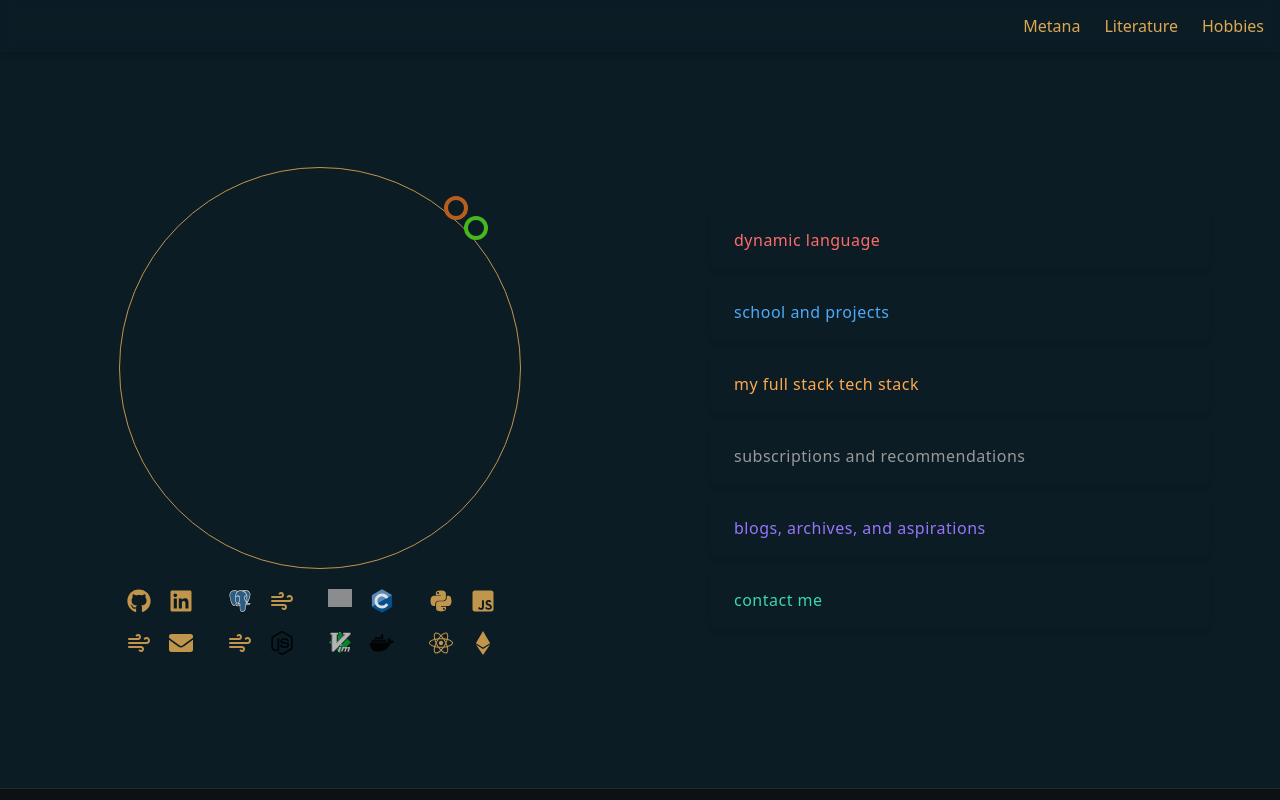
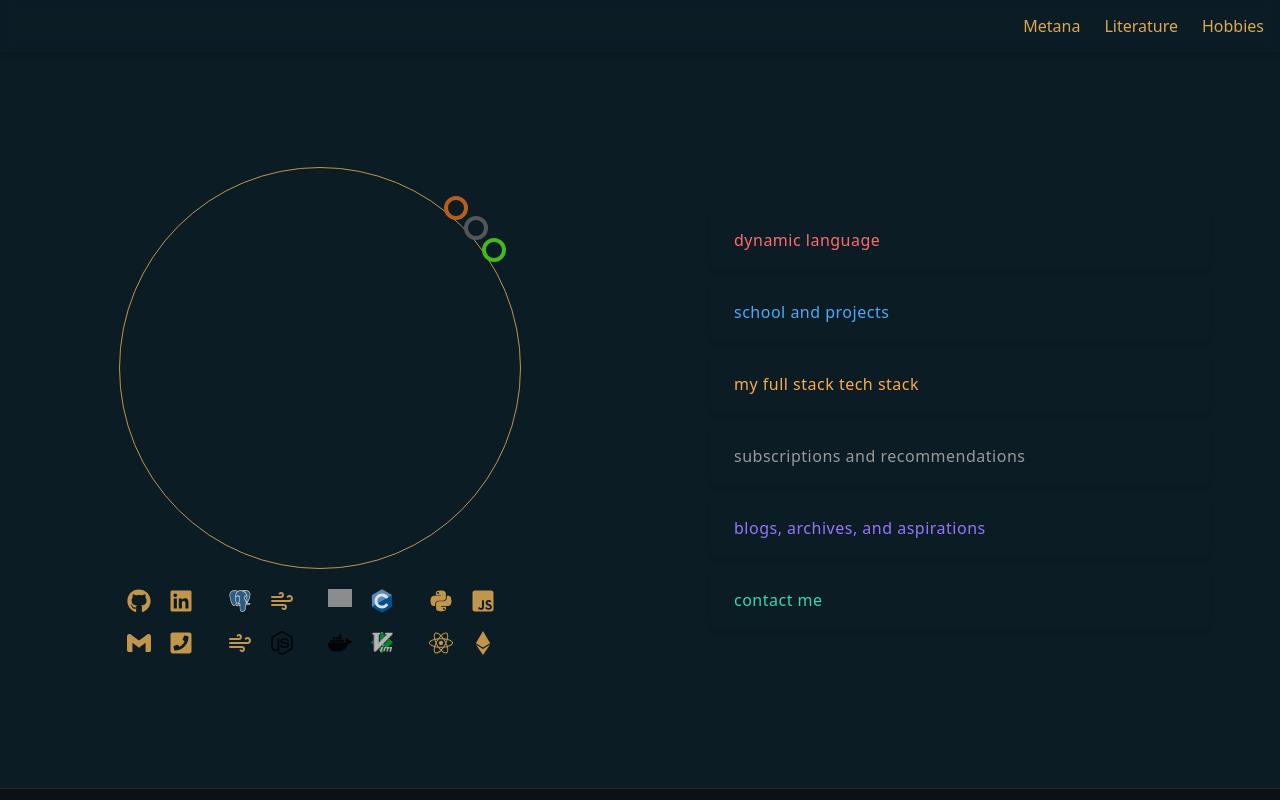
Before and after one commit to TitorRito/web, a Next.js app in the folder web-app/: page / in a window 1280 px wide. Shown: the top 800 px of the page. Built offline with nearby package versions, Linux system fonts and the light colour scheme; grey boxes are pictures that could not be loaded.

Commit message:
landing. ok. lets try and build

```diff
--- /dev/null
+++ b/web-app/src/app/documentation/page.tsx
@@ -0,0 +1,29 @@
+'use client';
+
+import { FaGithub } from 'react-icons/fa';
+
+export default function DocumentationPage() {
+  return (
+    <div className="min-h-screen flex flex-col items-center justify-between bg-gradient-to-br from-gray-900 via-indigo-950 to-gray-800">
+      <header className="w-full flex flex-col items-center mt-24">
+        <h1 className="text-5xl md:text-7xl font-extrabold text-transparent bg-clip-text bg-gradient-to-r from-indigo-400 via-purple-400 to-pink-400 drop-shadow-lg tracking-tight mb-6">
+          Documentation
+        </h1>
+        <p className="text-lg text-indigo-200 opacity-80 mt-2">
+          Welcome to the docs. Explore, learn, and build!
+        </p>
+      </header>
+      <footer className="w-full flex justify-center items-center py-10">
+        <a
+          href="https://github.com/"
+          target="_blank"
+          rel="noopener noreferrer"
+          className="group flex items-center gap-2 text-indigo-300 hover:text-white transition-colors duration-200"
+        >
+          <FaGithub className="text-4xl group-hover:scale-110 transition-transform duration-200" />
+          <span className="sr-only">GitHub</span>
+        </a>
+      </footer>
+    </div>
+  );
+}
--- a/web-app/src/app/globals.css
+++ b/web-app/src/app/globals.css
@@ -1,14 +1,14 @@
 @import "tailwindcss";
 
 @font-face {
-  font-family: 'Bytesized';
-  src: url('/fonts/Bytesized-Regular.ttf') format('truetype');
+  font-family: "Bytesized";
+  src: url("/fonts/Bytesized-Regular.ttf") format("truetype");
   font-weight: normal;
   font-style: normal;
 }
 
 #logo {
-  font-family: 'Bytesized', sans-serif;
+  font-family: "Bytesized", sans-serif;
   font-size: 28px;
   letter-spacing: 4px;
   transition: all 0.5s;
@@ -21,7 +21,7 @@
 
 :root {
   --background: #0b1c25;
-  --foreground: #DDA853;
+  --foreground: #dda853;
 }
 
 /* @theme inline {
@@ -39,7 +39,8 @@
 body {
   background: var(--background);
   color: var(--foreground);
-  font-family: system-ui, -apple-system, BlinkMacSystemFont, 'Segoe UI', Roboto, Oxygen, Ubuntu, Cantarell, 'Open Sans', 'Helvetica Neue', sans-serif;
+  font-family: system-ui, -apple-system, BlinkMacSystemFont, "Segoe UI", Roboto,
+    Oxygen, Ubuntu, Cantarell, "Open Sans", "Helvetica Neue", sans-serif;
   font-size: 16px;
 }
 
@@ -71,7 +72,6 @@ textarea:focus {
   background: var(--foreground);
   color: var(--background);
 }
-
 
 /* -- landing page styles -- */
 .full-container {
@@ -151,7 +151,7 @@ textarea:focus {
 }
 
 .nav-item::after {
-  content: '';
+  content: "";
   position: absolute;
   bottom: 0;
   left: 0;
@@ -293,34 +293,63 @@ textarea:focus {
 .icon-a {
   position: absolute;
   top: 12%;
-  /* Distance from top edge */
   right: 8%;
-  /* Slightly more from right than icon-b */
   width: 6%;
-  /* Size proportional to avatar */
   height: 6%;
-  border: calc(var(--size) * 0.01) solid #4ed21e;
-  /* Responsive border */
+  border: calc(var(--size) * 0.01) solid #606060;
   border-radius: 50%;
   z-index: 2;
-  /* Ensure it’s on top if needed */
 }
 
 /* Second dot */
 .icon-b {
   position: absolute;
   top: 7%;
-  /* Slightly below icon-a */
   right: 13%;
-  /* Closer to right edge */
   width: 6%;
-  /* Same size as icon-a */
   height: 6%;
-  border: calc(var(--size) * 0.01) solid #D2691E;
-  /* Responsive border */
+  border: calc(var(--size) * 0.01) solid #d2691e;
   border-radius: 50%;
   z-index: 1;
-  /* Below icon-a if they overlap */
+}
+
+/* Third dot */
+.icon-c {
+  position: absolute;
+  top: 17.5%;
+  right: 3.5%;
+  width: 6%;
+  height: 6%;
+  border: calc(var(--size) * 0.01) solid #4ed21e;
+  border-radius: 50%;
+  z-index: 1;
+}
+
+#icons .icon-msg {
+  position: absolute;
+  left: 110%;
+  top: 50%;
+  transform: translateY(-50%) scale(0.95);
+  min-width: 180px;
+  background: rgba(20, 24, 32, 0.98);
+  color: var(--foreground);
+  border-radius: 12px;
+  box-shadow: 0 8px 32px rgba(0, 0, 0, 0.18),
+    0 1.5px 6px rgba(221, 168, 83, 0.12);
+  padding: 16px 20px;
+  font-size: 1rem;
+  font-weight: 500;
+  opacity: 0;
+  pointer-events: none;
+  z-index: 10;
+  transition: opacity 0.25s cubic-bezier(0.4, 2, 0.6, 1),
+    transform 0.25s cubic-bezier(0.4, 2, 0.6, 1);
+}
+#icons > div:hover .icon-msg,
+#icons > div:focus .icon-msg {
+  opacity: 1;
+  pointer-events: auto;
+  transform: translateY(-50%) scale(1);
 }
 
 .logo {
@@ -335,7 +364,7 @@ textarea:focus {
     grid-template-columns: repeat(2, 1fr);
     grid-template-rows: repeat(2, 1fr);
 
-    >* {
+    > * {
       height: 42px;
       width: 42px;
       text-align: center;
@@ -352,7 +381,6 @@ textarea:focus {
         opacity: 0.8;
       }
     }
-
   }
 }
 
@@ -492,7 +520,6 @@ textarea:focus {
 
 /* Welcome Message Styles */
 .welcome-message {
-  font-size: 2rem;
   text-align: center;
   max-width: 80%;
   margin: 0 auto;
@@ -509,6 +536,9 @@ textarea:focus {
   font-weight: 300;
   letter-spacing: 1px;
   line-height: 1.5;
+  font-size: 1.2rem;
+  font-style: italic;
+  font-family: "Segoe UI Light", "Helvetica Neue", Helvetica, Arial, sans-serif; /* Example of a cool, light font stack */
 }
 
 @keyframes fadeInOut {
--- a/web-app/src/app/literature/page.tsx
+++ b/web-app/src/app/literature/page.tsx
@@ -86,7 +86,7 @@ function Quote() {
         <div className="flex flex-col md:flex-row gap-12 w-full max-w-4xl items-center justify-center">
           {/* Left Column: Highlighted Author */}
           <div className="flex-1 flex flex-col items-center justify-center">
-            <div className="p-8 rounded-xl shadow-2xl border-4 border-indigo-800 flex flex-col items-center max-w-xl w-full animate-fade-in bg-white/10">
+            <div className="p-8 rounded-xl shadow-2xl border-4 border-indigo-800 flex flex-col items-center max-w-xl w-full animate-fade-in">
               <div className="text-2xl font-bold text-purple-400 mb-2">{quotesSections[selectedIdx].author}</div>
             </div>
           </div>
@@ -95,7 +95,7 @@ function Quote() {
             {quotesSections.map((item, idx) => (
               <div
                 key={idx}
-                className={`rounded px-4 py-3 text-base cursor-pointer transition-all duration-300 shadow-md hover:scale-105 border ${selectedIdx === idx ? 'border-cyan-400 bg-indigo-900/20' : 'border-transparent bg-white/5 text-cyan-500'}`}
+                className={`rounded px-4 py-3 text-base cursor-pointer transition-all duration-300 shadow-md hover:scale-105 border ${selectedIdx === idx ? 'border-cyan-400' : 'border-transparent text-cyan-500'}`}
                 onClick={() => setSelectedIdx(idx)}
               >
                 {item.quote}
@@ -129,7 +129,7 @@ function MyLibrary() {
         {items.map((item, idx) => (
           <div
             key={idx}
-            className="p-4 rounded shadow border border-indigo-900 bg-gradient-to-r from-gray-900/70 via-gray-800/80 to-indigo-950/70 max-w-2xl w-full"
+            className="p-4 rounded shadow border border-indigo-900 max-w-2xl w-full"
           >
             <div className="text-lg font-semibold text-indigo-200 mb-3">
               {item.title === 'optimal env' ? (
@@ -149,7 +149,7 @@ function MyLibrary() {
                   {item.title === 'optimal env' ? (
                     <Link
                       href={`/literature/config?read=${encodeURIComponent(child.name)}`}
-                      className="flex items-center gap-3 px-5 py-3 rounded-lg border border-indigo-800 bg-gradient-to-r from-gray-800 to-gray-900 text-indigo-100 font-medium shadow transition-all duration-200 hover:bg-indigo-900/70 hover:scale-[1.03] active:scale-95 focus:outline-none focus:ring-2 focus:ring-indigo-700"
+                      className="flex items-center gap-3 px-5 py-3 rounded-lg border border-indigo-800 text-indigo-100 font-medium shadow transition-all duration-200 hover:scale-[1.03] active:scale-95 focus:outline-none focus:ring-2 focus:ring-indigo-700"
                       style={{ minWidth: '160px' }}
                     >
                       <FaBookOpen className="text-indigo-400 text-xl" />
@@ -161,7 +161,7 @@ function MyLibrary() {
                       passHref
                       target={child.link.startsWith('/') ? undefined : '_blank'}
                       rel={child.link.startsWith('/') ? undefined : 'noopener noreferrer'}
-                      className="flex items-center gap-3 px-5 py-3 rounded-lg border border-indigo-800 bg-gradient-to-r from-gray-800 to-gray-900 text-indigo-100 font-medium shadow transition-all duration-200 hover:bg-indigo-900/70 hover:scale-[1.03] active:scale-95 focus:outline-none focus:ring-2 focus:ring-indigo-700"
+                      className="flex items-center gap-3 px-5 py-3 rounded-lg border border-indigo-800 text-indigo-100 font-medium shadow transition-all duration-200 hover:scale-[1.03] active:scale-95 focus:outline-none focus:ring-2 focus:ring-indigo-700"
                       style={{ minWidth: '160px' }}
                     >
                       <FaBookOpen className="text-indigo-400 text-xl" />
--- a/web-app/src/app/page.tsx
+++ b/web-app/src/app/page.tsx
@@ -1,13 +1,13 @@
 "use client";
-import { useState, useEffect, useCallback } from "react";
+import { useState, useEffect } from "react";
 import { IconType } from 'react-icons';
 import {
-  FaGithub, FaLinkedin, FaInstagram, FaFileAlt,
-  FaCalendar, FaWhatsapp, FaEnvelope, FaTwitter,
-  FaCode, FaTerminal, FaEdit, FaEthereum,
-  FaDatabase, FaPython, FaJsSquare, FaReact,
-  FaMapMarkerAlt, FaLaptop, FaEthereum as FaWeb3, FaWind
+  FaGithub, FaLinkedin, FaEthereum,
+  FaPython, FaJsSquare, FaReact, FaPhoneSquare,
+  FaMapMarkerAlt, FaLaptop, FaEthereum as FaWeb3
 } from 'react-icons/fa';
+import { SiGmail } from "react-icons/si";
+
 import Image from 'next/image';
 import { FiWind } from "react-icons/fi";
 
@@ -26,8 +26,8 @@ const logoItems: LogoItem[] = [
   // Social
   { name: 'GitHub', icon: FaGithub, linkUrl: 'https://github.com/', group: 'social' },
   { name: 'LinkedIn', icon: FaLinkedin, linkUrl: 'https://linkedin.com/', group: 'social' },
-  { name: 'Call', icon: FiWind, linkUrl: 'tel:+123456789', group: 'social' },
-  { name: 'Email', icon: FaEnvelope, linkUrl: 'mailto:someone@example.com', group: 'social' },
+  { name: 'Email', icon: SiGmail, linkUrl: 'mailto:someone@example.com', group: 'social' },
+  { name: 'Call', icon: FaPhoneSquare, linkUrl: 'tel:+123456789', group: 'social' },
   // Communication
   { name: 'Postgres', icon: () => <Image src="/postgres.svg" alt="Postgres" width={24} height={24} />, linkUrl: 'https://www.postgresql.org/', group: 'communication' },
   { name: 'HTTP', icon: FiWind, linkUrl: 'https://developer.mozilla.org/en-US/docs/Web/HTTP', group: 'communication' },
@@ -36,8 +36,8 @@ const logoItems: LogoItem[] = [
   // Devtools
   { name: 'Bash', icon: () => <Image src="/bash.svg" alt="Bash" width={24} height={24} />, linkUrl: 'https://www.gnu.org/software/bash/', group: 'devtools' },
   { name: 'C', icon: () => <Image src="/c.svg" alt="C" width={24} height={24} />, linkUrl: 'https://en.wikipedia.org/wiki/C_(programming_language)', group: 'devtools' },
+  { name: 'Docker', icon: () => <Image src="/docker.svg" alt="Docker" width={24} height={24} />, linkUrl: 'https://www.docker.com/', group: 'devtools' },
   { name: 'Vim', icon: () => <Image src="/vim.svg" alt="Vim" width={24} height={24} />, linkUrl: 'https://www.vim.org/', group: 'devtools' },
-  { name: 'Docker', icon: () => <Image src="/docker.svg" alt="Docker" width={24} height={24} />, linkUrl: 'https://www.docker.com/', group: 'devtools' },
   // Tech
   { name: 'Python', icon: FaPython, linkUrl: 'https://www.python.org/', group: 'tech' },
   { name: 'JavaScript', icon: FaJsSquare, linkUrl: 'https://developer.mozilla.org/en-US/docs/Web/JavaScript', group: 'tech' },
@@ -68,122 +68,6 @@ function LogoChild({ items, gridPositions }: { items: LogoItem[], gridPositions?
   );
 }
 
-function QuoteCarousel() {
-  const initialQuotes = [
-    {
-      text: "Everything has a library nowadays"
-    },
-    {
-      text: "Prompts are powerful tools that accelerate thinking"
-    },
-    {
-      text: "Documennt for your later self, ... and peers"
-    },
-    {
-      text: "Don't doubt, make the mistake"
-    },
-    {
-      text: "Everything dwells, depending which way you look at it"
-    },
-    {
-      text: "The rich is not happier than the poor"
-    },
-    {
-      text: "I wish I knew this sooner, but jolly did I enjoy learning that"
-    },
-    {
-      text: "Anyone can build something now, I guess it's the mind that counts"
-    },
-    {
-      text: "I like to fix and create problems"
-    }
-  ];
-
-  // Fisher-Yates shuffle algorithm
-  const shuffleArray = (array: Array<{ text: string }>) => {
-    const newArray = [...array];
-    for (let i = newArray.length - 1; i > 0; i--) {
-      const j = Math.floor(Math.random() * (i + 1));
-      [newArray[i], newArray[j]] = [newArray[j], newArray[i]];
-    }
-    return newArray;
-  };
-
-  const [quotes, setQuotes] = useState(initialQuotes);
-  const [currentIndex, setCurrentIndex] = useState(0);
-  const [isPlaying, setIsPlaying] = useState(true);
-  const [isHovering, setIsHovering] = useState(false);
-  const quotesLength = quotes.length;
-
-  // Shuffle quotes on initial render
-  useEffect(() => {
-    setQuotes(shuffleArray(initialQuotes));
-  }, []);
-
-  const nextQuote = useCallback(() => {
-    setCurrentIndex(prevIndex => (prevIndex + 1) % quotesLength);
-  }, [quotesLength]);
-
-  useEffect(() => {
-    let interval: NodeJS.Timeout;
-
-    if (isPlaying) {
-      interval = setInterval(() => {
-        nextQuote();
-      }, 5000);
-    }
-
-    return () => clearInterval(interval);
-  }, [nextQuote, isPlaying]);
-
-  const togglePlay = () => {
-    setIsPlaying(prev => !prev);
-  };
-
-  return (
-    <div className="quotes-carousel">
-      <div className="carousel-container">
-        <div
-          className="carousel-content"
-          style={{ "--current-index": currentIndex } as React.CSSProperties}
-        >
-          {quotes.map((quote, index) => (
-            <div
-              className={`carousel-item ${isHovering ? 'hover-blur' : ''}`}
-              key={index}
-              onMouseEnter={() => setIsHovering(true)}
-              onMouseLeave={() => setIsHovering(false)}
-            >
-              <blockquote>
-                <p>"{quote.text}"</p>
-              </blockquote>
-              {isHovering && (
-                <button
-                  className="carousel-toggle-btn"
-                  onClick={togglePlay}
-                  aria-label={isPlaying ? "Pause quotes" : "Play quotes"}
-                >
-                  {isPlaying ? "❚❚" : "▶"}
-                </button>
-              )}
-            </div>
-          ))}
-        </div>
-      </div>
-      <div className="carousel-controls">
-        <div className="carousel-dots">
-          {quotes.map((_, index) => (
-            <span
-              key={index}
-              className={`carousel-dot ${index === currentIndex ? 'active' : ''}`}
-              onClick={() => setCurrentIndex(index)}
-            />
-          ))}
-        </div>
-      </div>
-    </div>
-  );
-}
 
 function WelcomeMsg({ onComplete }: { onComplete: () => void }) {
   useEffect(() => {
@@ -239,6 +123,28 @@ function Footer() {
   );
 }
 
+// Icon struct for avatar icons
+const avatarIcons = [
+  {
+    key: 'icon-b',
+    name: 'Listen to what I listen to',
+    state: false,
+    msg: 'Listen to what I listen to',
+  },
+  {
+    key: 'icon-c',
+    name: 'Am I online?',
+    state: false, // Will be set by websocket in the future
+    msg: 'Am I online? (WebSocket status)',
+  },
+  {
+    key: 'icon-a',
+    name: 'Interested in this webApp?',
+    state: false,
+    msg: 'Interested in this webApp? Check the documentation.',
+  },
+];
+
 export default function Home() {
   const navItems = [
     { color: "#ff6b6b", name: "dynamic language" },
@@ -253,6 +159,9 @@ export default function Home() {
   const [hoveredItem, setHoveredItem] = useState<number | null>(null);
   const [showWelcome, setShowWelcome] = useState<boolean>(false); // Default to false now
   const [showTitor, setShowTitor] = useState<boolean>(false);
+  const [iconStates, setIconStates] = useState([false, false, false]);
+  const [mouseIn, setMouseIn] = useState<number | null>(null);
+  const [showMsg, setShowMsg] = useState('');
 
   // Component initialization with caching logic
   useEffect(() => {
@@ -305,8 +214,32 @@ export default function Home() {
         {showTitor && (
           <div className="titor fade-in">
             <div className="avatar">
-              <div className="icon-a"></div>
-              <div className="icon-b"></div>
+              <div id='icons'>
+                {avatarIcons.map((icon, idx) => (
+                  <div
+                    key={icon.key}
+                    className={icon.key}
+                    onClick={() => {
+                      const newStates = [...iconStates];
+                      newStates[idx] = !newStates[idx];
+                      setIconStates(newStates);
+                      console.log(`${icon.key} clicked`);
+                    }}
+                    onMouseEnter={() => {
+                      setMouseIn(idx);
+                      setShowMsg(icon.msg);
+                    }}
+                    onMouseLeave={() => {
+                      setMouseIn(null);
+                      setShowMsg('');
+                    }}
+                  >
+                    {mouseIn === idx && (
+                      <div className="icon-msg">{showMsg}</div>
+                    )}
+                  </div>
+                ))}
+              </div>
             </div>
             <div className="logo">
               <LogoChild items={getLogoItemsByGroup('social')} />
--- /dev/null
+++ b/web-app/src/components/QuoteCour.tsx
@@ -0,0 +1,117 @@
+import React, { useState, useEffect, useCallback } from 'react';
+export function QuoteCarousel() {
+    const initialQuotes = [
+        {
+            text: "Everything has a library nowadays"
+        },
+        {
+            text: "Prompts are powerful tools that accelerate thinking"
+        },
+        {
+            text: "Documennt for your later self, ... and peers"
+        },
+        {
+            text: "Don't doubt, make the mistake"
+        },
+        {
+            text: "Everything dwells, depending which way you look at it"
+        },
+        {
+            text: "The rich is not happier than the poor"
+        },
+        {
+            text: "I wish I knew this sooner, but jolly did I enjoy learning that"
+        },
+        {
+            text: "Anyone can build something now, I guess it's the mind that counts"
+        },
+        {
+            text: "I like to fix and create problems"
+        }
+    ];
+
+    // Fisher-Yates shuffle algorithm
+    const shuffleArray = (array: Array<{ text: string }>) => {
+        const newArray = [...array];
+        for (let i = newArray.length - 1; i > 0; i--) {
+            const j = Math.floor(Math.random() * (i + 1));
+            [newArray[i], newArray[j]] = [newArray[j], newArray[i]];
+        }
+        return newArray;
+    };
+
+    const [quotes, setQuotes] = useState(initialQuotes);
+    const [currentIndex, setCurrentIndex] = useState(0);
+    const [isPlaying, setIsPlaying] = useState(true);
+    const [isHovering, setIsHovering] = useState(false);
+    const quotesLength = quotes.length;
+
+    // Shuffle quotes on initial render
+    useEffect(() => {
+        setQuotes(shuffleArray(initialQuotes));
+    }, []);
+
+    const nextQuote = useCallback(() => {
+        setCurrentIndex(prevIndex => (prevIndex + 1) % quotesLength);
+    }, [quotesLength]);
+
+    useEffect(() => {
+        let interval: NodeJS.Timeout;
+
+        if (isPlaying) {
+            interval = setInterval(() => {
+                nextQuote();
+            }, 5000);
+        }
+
+        return () => clearInterval(interval);
+    }, [nextQuote, isPlaying]);
+
+    const togglePlay = () => {
+        setIsPlaying(prev => !prev);
+    };
+
+    return (
+        <div className="quotes-carousel">
+            <div className="carousel-container">
+                <div
+                    className="carousel-content"
+                    style={{ "--current-index": currentIndex } as React.CSSProperties}
+                >
+                    {quotes.map((quote, index) => (
+                        <div
+                            className={`carousel-item ${isHovering ? 'hover-blur' : ''}`}
+                            key={index}
+                            onMouseEnter={() => setIsHovering(true)}
+                            onMouseLeave={() => setIsHovering(false)}
+                        >
+                            <blockquote>
+                                <p>"{quote.text}"</p>
+                            </blockquote>
+                            {isHovering && (
+                                <button
+                                    className="carousel-toggle-btn"
+                                    onClick={togglePlay}
+                                    aria-label={isPlaying ? "Pause quotes" : "Play quotes"}
+                                >
+                                    {isPlaying ? "❚❚" : "▶"}
+                                </button>
+                            )}
+                        </div>
+                    ))}
+                </div>
+            </div>
+            <div className="carousel-controls">
+                <div className="carousel-dots">
+                    {quotes.map((_, index) => (
+                        <span
+                            key={index}
+                            className={`carousel-dot ${index === currentIndex ? 'active' : ''}`}
+                            onClick={() => setCurrentIndex(index)}
+                        />
+                    ))}
+                </div>
+            </div>
+        </div>
+    );
+}
```
